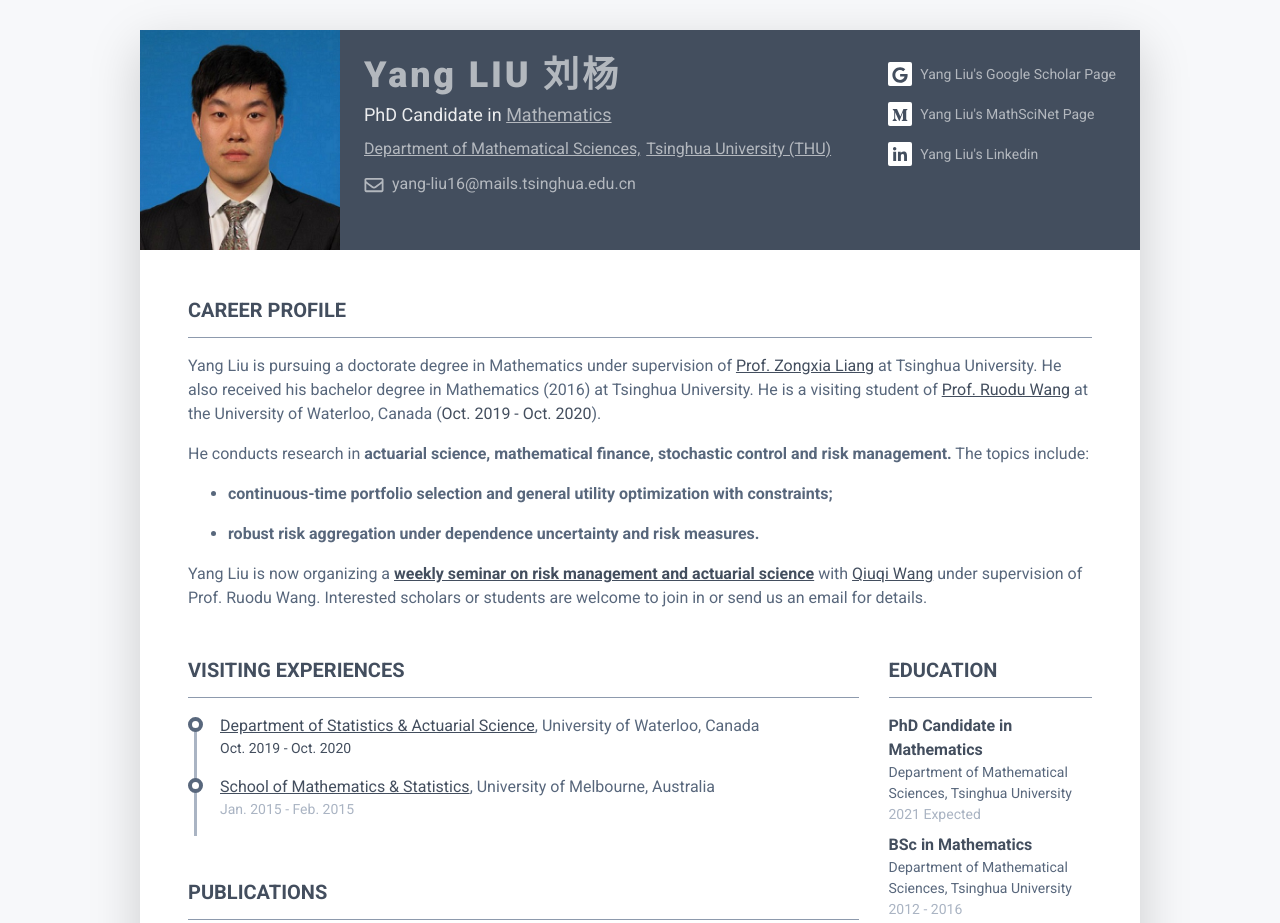
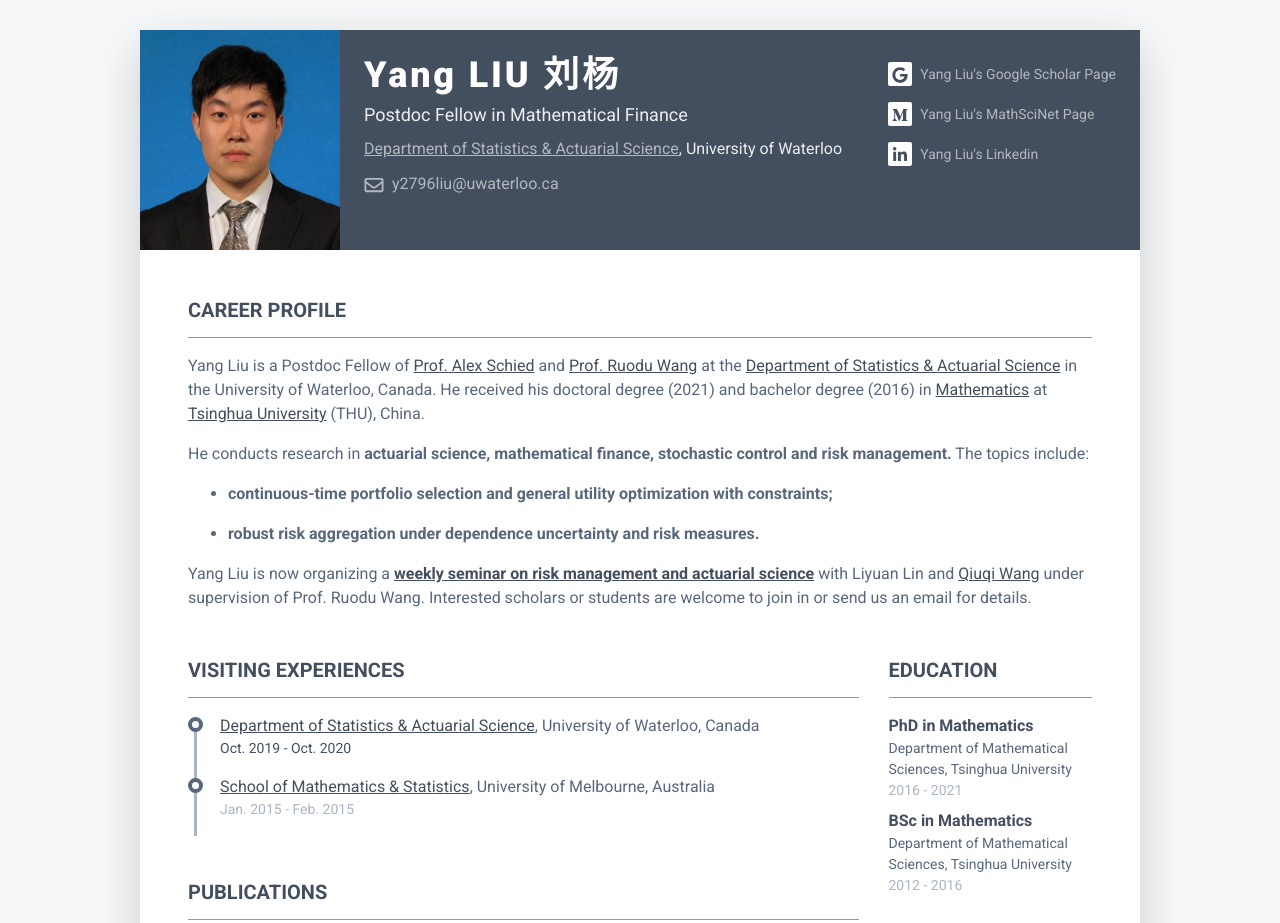
Before and after one commit to yang-liu16/yang-liu16.github.io, a plain HTML site: page index.html in a window 1280 px wide. Shown: the top 923 px of the page. Drawn offline with Linux system fonts and the light colour scheme.

Commit message:
updatahahe

```diff
--- a/index.html
+++ b/index.html
@@ -32,11 +32,11 @@
 				    <img  src="assets/images/profile.jpg" width="200" height="220" alt="">
 				    <div class="media-body p-4 d-flex flex-column flex-md-row mx-auto mx-lg-0">
 					    <div class="primary-info">
-						    <h1 class="name mt-0 mb-1 text-white"><a href="https://sites.google.com/view/tsinghua-yangliu"> <b>Yang LIU 刘杨</b></a></h1>
-						     <font size="4">PhD Candidate in <a href="http://ymsc.tsinghua.edu.cn/en"><u>Mathematics</u></a></font>
-						    <div class="title mb-2"><a href="http://math.tsinghua.edu.cn/"> <font size="3"><u>Department of Mathematical Sciences,</u></font></a> <a href="https://www.tsinghua.edu.cn/publish/thu2018en/index.html"> <font size="3"><u>Tsinghua University (THU)</u></font></a></div>
+						    <h1 class="name mt-0 mb-1 text-white"><b>Yang LIU 刘杨</b></h1>
+						     <font size="4"> Postdoc Fellow in Mathematical Finance</font>
+						    <div class="title mb-2"> <font size="3"><a href= "https://uwaterloo.ca/statistics-and-actuarial-science/"><u>Department of Statistics & Actuarial Science</u></a>,  University of Waterloo</font></div>
 						    <ul class="list-unstyled">
-							    <li class="mb-5"><a href="#"><i class="far fa-envelope fa-fw mr-2" data-fa-transform="grow-3"></i>yang-liu16@mails.tsinghua.edu.cn</a></li>
+							    <li class="mb-5"><a href="#"><i class="far fa-envelope fa-fw mr-2" data-fa-transform="grow-3"></i>y2796liu@uwaterloo.ca</a></li>
 						    </ul>
 					    </div><!--//primary-info-->
 					    <div class="secondary-info ml-md-auto mt-2">
@@ -54,7 +54,7 @@
 			    <section class="resume-section summary-section mb-5">
 				    <h2 class="resume-section-title text-uppercase font-weight-bold pb-3 mb-3">Career Profile</h2>
 				    <div class="resume-section-content">
-					    <p>Yang Liu is pursuing a doctorate degree in Mathematics under supervision of <a href="http://math.tsinghua.edu.cn/publish/math/2566/2019/20190705131734473706626/20190705131734473706626_.html"><u>Prof. Zongxia Liang</u></a> at Tsinghua University. He also received his bachelor degree in Mathematics (2016) at Tsinghua University. He is a visiting student of <a href="http://sas.uwaterloo.ca/~wang/"><u>Prof. Ruodu Wang</u></a> at the University of Waterloo, Canada (<a href="https://uwaterloo.ca/scholar/y2796liu">Oct. 2019 - Oct. 2020</a>). </p>
+					    <p>Yang Liu is a Postdoc Fellow of <a href="https://uwaterloo.ca/scholar/aschied"><u>Prof. Alex Schied</u></a> and <a href="http://sas.uwaterloo.ca/~wang/"><u>Prof. Ruodu Wang</u></a> at the <a href= "https://uwaterloo.ca/statistics-and-actuarial-science/"><u>Department of Statistics & Actuarial Science</u></a> in the University of Waterloo, Canada. He received his doctoral degree (2021) and bachelor degree (2016) in <a href="http://math.tsinghua.edu.cn/"><u>Mathematics</u></a> at <a href="https://www.tsinghua.edu.cn/publish/thu2018en/index.html"> <u>Tsinghua University</u></a> (THU), China. <!--He is a visiting student of <a href="http://sas.uwaterloo.ca/~wang/"><u>Prof. Ruodu Wang</u></a> at the University of Waterloo, Canada (<a href="https://uwaterloo.ca/scholar/y2796liu">Oct. 2019 - Oct. 2020</a>). </p>-->
 
 					    <p>He conducts research in <b>actuarial science, mathematical finance, stochastic control and risk management.</b> The topics include: </p>
 
@@ -65,7 +65,7 @@
 						</ul>
 						</p>
 
-					    <p> Yang Liu is now organizing a <a href="http://yang-liu16.github.io/seminar"><u><b>weekly seminar on risk management and actuarial science</b></u></a> with <a href="https://qwangan.github.io/"><u>Qiuqi Wang</u></a> under supervision of Prof. Ruodu Wang. Interested scholars or students are welcome to join in or send us an email for details. </p>
+					    <p> Yang Liu is now organizing a <a href="http://yang-liu16.github.io/seminar"><u><b>weekly seminar on risk management and actuarial science</b></u></a> with Liyuan Lin and <a href="https://qwangan.github.io/"><u>Qiuqi Wang</u></a> under supervision of Prof. Ruodu Wang. Interested scholars or students are welcome to join in or send us an email for details. </p>
 
 				    </div>
 			    </section><!--//summary-section-->
@@ -329,9 +329,9 @@
 						    <div class="resume-section-content">
 							    <ul class="list-unstyled">
 								    <li class="mb-2">
-								        <div class="resume-degree font-weight-bold">PhD Candidate in Mathematics</div>
+								        <div class="resume-degree font-weight-bold">PhD in Mathematics</div>
 								        <div class="resume-degree-org">Department of Mathematical Sciences, Tsinghua University</div>
-								        <div class="resume-degree-time">2021 Expected</div>
+								        <div class="resume-degree-time">2016 - 2021</div>
 								    </li>
 								    <li>
 								        <div class="resume-degree font-weight-bold">BSc in Mathematics</div>
```
